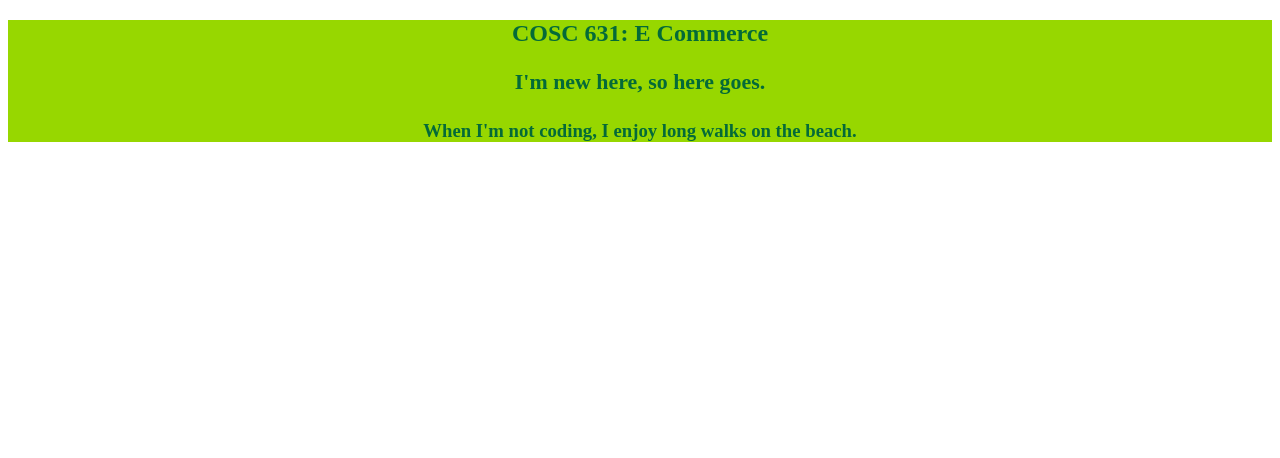
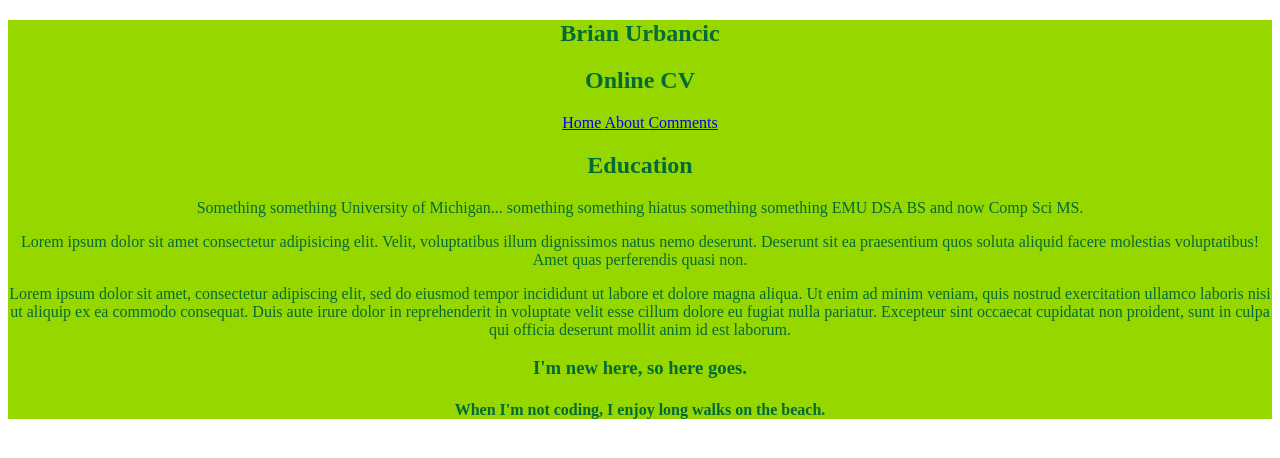
Before and after one commit to COSC631-2021Fall/profile-app-bpurbancic, a React (Create React App) app: page / in a window 1280 px wide. Shown: the top 458 px of the page. Built offline with nearby package versions, Linux system fonts and the light colour scheme.

Commit message:
misc updates

```diff
--- a/src/App.js
+++ b/src/App.js
@@ -1,16 +1,17 @@
+import Navbar from './components/Navbar';
+import Education from './components/Education';
 import Hobbies from './components/Hobbies';
 
 function App() {
-    return(
-        <div>
-            <h2>
-                COSC 631: E Commerce
-            </h2>
-            <h3>
-                <Hobbies />
-            </h3>
+    return (
+      <div className='App'>
+        <Navbar />
+        <div className='container'>
+          <Education />
+          <Hobbies />
         </div>
-    )
-}
+      </div>
+    );
+  }
 
 export default App;
--- /dev/null
+++ b/src/components/Education.js
@@ -0,0 +1,28 @@
+const Education = () => {
+    return (
+      <div className='education'>
+        <h2>Education</h2>
+        <p>
+          Something something University of Michigan... something something hiatus
+          something something EMU DSA BS and now Comp Sci MS.
+        </p>
+        <p>
+          Lorem ipsum dolor sit amet consectetur adipisicing elit. Velit,
+          voluptatibus illum dignissimos natus nemo deserunt. Deserunt sit ea
+          praesentium quos soluta aliquid facere molestias voluptatibus! Amet quas
+          perferendis quasi non.
+        </p>
+        <p>
+          Lorem ipsum dolor sit amet, consectetur adipiscing elit, sed do eiusmod
+          tempor incididunt ut labore et dolore magna aliqua. Ut enim ad minim
+          veniam, quis nostrud exercitation ullamco laboris nisi ut aliquip ex ea
+          commodo consequat. Duis aute irure dolor in reprehenderit in voluptate
+          velit esse cillum dolore eu fugiat nulla pariatur. Excepteur sint
+          occaecat cupidatat non proident, sunt in culpa qui officia deserunt
+          mollit anim id est laborum.
+        </p>
+      </div>
+    );
+  };
+
+  export default Education;
--- /dev/null
+++ b/src/components/Navbar.js
@@ -0,0 +1,15 @@
+const Navbar = () => {
+    return (
+        <nav className='navbar'>
+            <h1>Brian Urbancic</h1>
+            <h1> Online CV</h1>
+            <div className='links'>
+                <a href='/'>Home  </a>
+                <a href='/about'>About  </a>
+                <a href='/comments'>Comments</a>
+            </div>
+        </nav>
+    );
+};
+
+export default Navbar;
```
